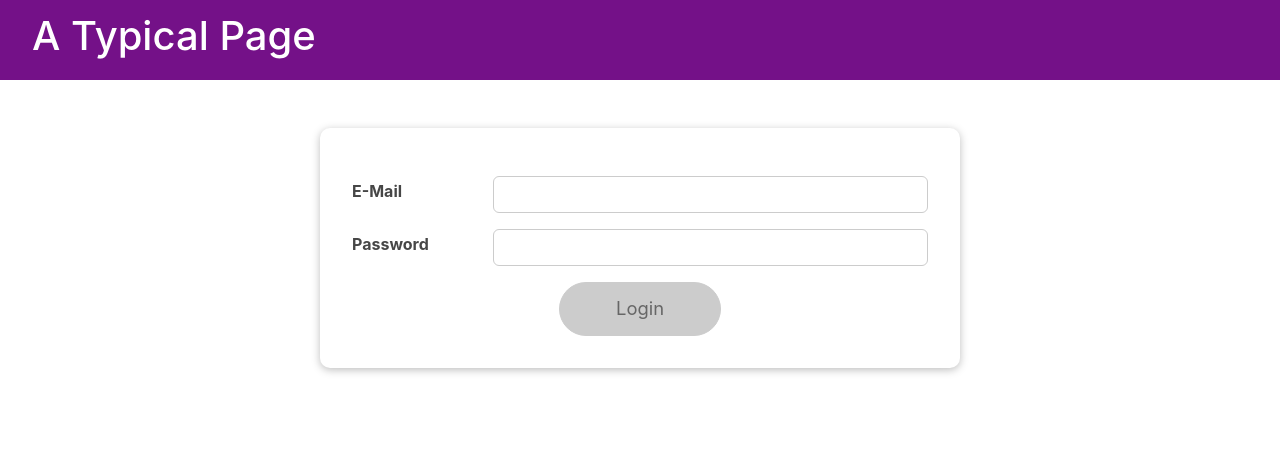
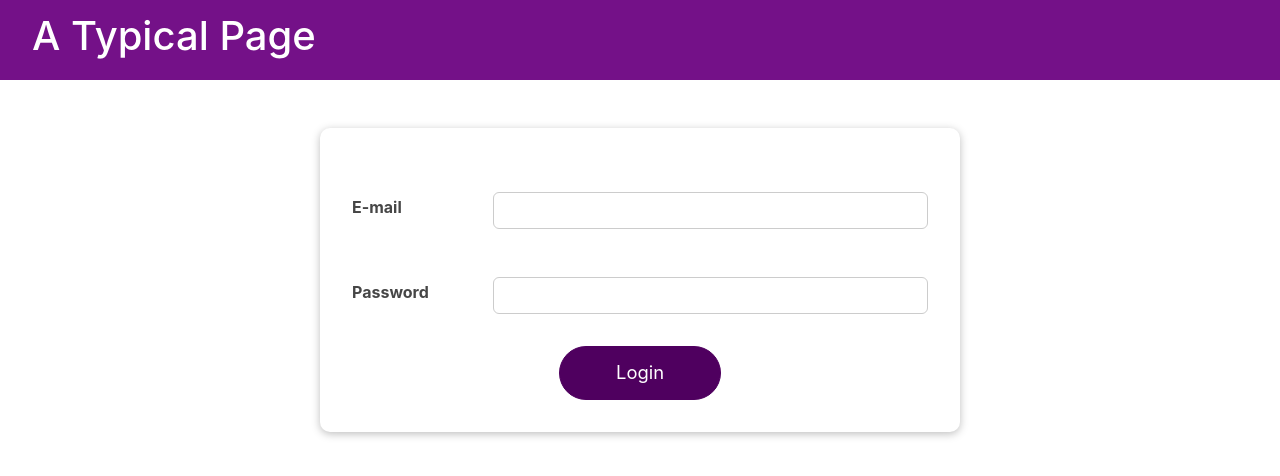
Before and after one commit to aminul007bd/react-playground, a React (Create React App) app: page / in a window 1280 px wide. Shown: the top 476 px of the page. Built offline with nearby package versions, Linux system fonts and the light colour scheme.

Commit message:
finish up the forwardRef hooks

```diff
--- a/src/components/Login/Login.js
+++ b/src/components/Login/Login.js
@@ -1,9 +1,16 @@
-import React, { useState, useEffect, useReducer, useContext } from 'react'
+import React, {
+	useState,
+	useEffect,
+	useReducer,
+	useContext,
+	useRef
+} from 'react'
 
 import Card from '../UI/Card/Card'
 import classes from './Login.module.css'
 import Button from '../UI/Button/Button'
 import AuthContext from '../../store/auth-context'
+import Input from '../UI/Input/Input'
 
 const initialState = {
 	value: '',
@@ -44,6 +51,9 @@
 	const { isValid: emailIsValid } = emailState
 	const { isValid: passwordIsValid } = passwordState
 
+	const emailInputRef = useRef()
+	const passwordInputRef = useRef()
+
 	useEffect(() => {
 		// console.log('Check the validity')
 		const identifier = setTimeout(() => {
@@ -75,42 +85,40 @@
 
 	const submitHandler = (event) => {
 		event.preventDefault()
+		if (formIsValid) {
 			ctx.onLogin(emailState.value, passwordState.value)
+		} else if (!emailIsValid) {
+			emailInputRef.current.inputFocus()
+		} else {
+			passwordInputRef.current.inputFocus()
+		}
 	}
 
 	return (
 		<Card className={classes.login}>
 			<form onSubmit={submitHandler}>
-				<div
-					className={`${classes.control} ${
-						emailState.isValid === false ? classes.invalid : ''
-					}`}
-				>
-					<label htmlFor="email">E-Mail</label>
-					<input
+				<Input
+					ref={emailInputRef}
+					id="email"
 					type="email"
-						id="email"
+					label="E-mail"
+					isValid={emailState.isValid}
 					value={emailState.value}
 					onChange={emailChangeHandler}
 					onBlur={validateEmailHandler}
 				/>
-				</div>
-				<div
-					className={`${classes.control} ${
-						passwordState.isValid === false ? classes.invalid : ''
-					}`}
-				>
-					<label htmlFor="password">Password</label>
-					<input
+				<Input
+					ref={passwordInputRef}
+					id="password"
 					type="password"
-						id="password"
+					label="Password"
+					isValid={passwordState.isValid}
 					value={passwordState.value}
 					onChange={passwordChangeHandler}
 					onBlur={validatePasswordHandler}
 				/>
-				</div>
 				<div className={classes.actions}>
-					<Button type="submit" className={classes.btn} disabled={!formIsValid}>
+					<Button type="submit" className={classes.btn}>
 						Login
 					</Button>
 				</div>
--- a/src/components/Login/Login.module.css
+++ b/src/components/Login/Login.module.css
@@ -5,52 +5,6 @@
     padding: 2rem;
   }
 
-  .control {
-    margin: 1rem 0;
-    display: flex;
-    align-items: stretch;
-    flex-direction: column;
-  }
-
-  .control label,
-  .control input {
-    display: block;
-  }
-
-  .control label {
-    font-weight: bold;
-    flex: 1;
-    color: #464646;
-    margin-bottom: 0.5rem;
-  }
-
-  .control input {
-    flex: 3;
-    font: inherit;
-    padding: 0.35rem 0.35rem;
-    border-radius: 6px;
-    border: 1px solid #ccc;
-  }
-
-  .control input:focus {
-    outline: none;
-    border-color: #4f005f;
-    background: #f6dbfc;
-  }
-
-  .control.invalid input {
-    border-color: red;
-    background: #fbdada;
-  }
-
   .actions {
     text-align: center;
   }
-
-  @media (min-width: 768px) {
-    .control {
-      align-items: center;
-      flex-direction: row;
-    }
-
-  }
--- /dev/null
+++ b/src/components/UI/Input/Input.js
@@ -0,0 +1,38 @@
+import React, { useRef, useImperativeHandle } from 'react'
+
+import classes from './Input.module.css'
+
+const Input = React.forwardRef((props, ref) => {
+	const inputRef = useRef()
+
+	const activate = () => {
+		inputRef.current.focus()
+	}
+
+	useImperativeHandle(ref, () => {
+		return {
+			inputFocus: activate
+		}
+	})
+
+	return (
+		<div
+			className={`${classes.control} ${
+				props.isValid === false ? classes.invalid : ''
+			}`}
+		>
+			<label htmlFor={props.id}>{props.label}</label>
+			<input
+				ref={inputRef}
+				type={props.type || 'text'}
+				id={props.id}
+				className={`${classes.control} ${props.className}`}
+				value={props.value}
+				onChange={props.onChange}
+				onBlur={props.onBlur}
+			/>
+		</div>
+	)
+})
+
+export default Input
--- /dev/null
+++ b/src/components/UI/Input/Input.module.css
@@ -0,0 +1,44 @@
+.control {
+	margin: 1rem 0;
+	display: flex;
+	align-items: stretch;
+	flex-direction: column;
+}
+
+.control label,
+.control input {
+	display: block;
+}
+
+.control label {
+	font-weight: bold;
+	flex: 1;
+	color: #464646;
+	margin-bottom: 0.5rem;
+}
+
+.control input {
+	flex: 3;
+	font: inherit;
+	padding: 0.35rem 0.35rem;
+	border-radius: 6px;
+	border: 1px solid #ccc;
+}
+
+.control input:focus {
+	outline: none;
+	border-color: #4f005f;
+	background: #f6dbfc;
+}
+
+.control.invalid input {
+	border-color: red;
+	background: #fbdada;
+}
+
+@media (min-width: 768px) {
+	.control {
+		align-items: center;
+		flex-direction: row;
+	}
+}
```
Lines whose indentation alone changed are shown as unchanged.
